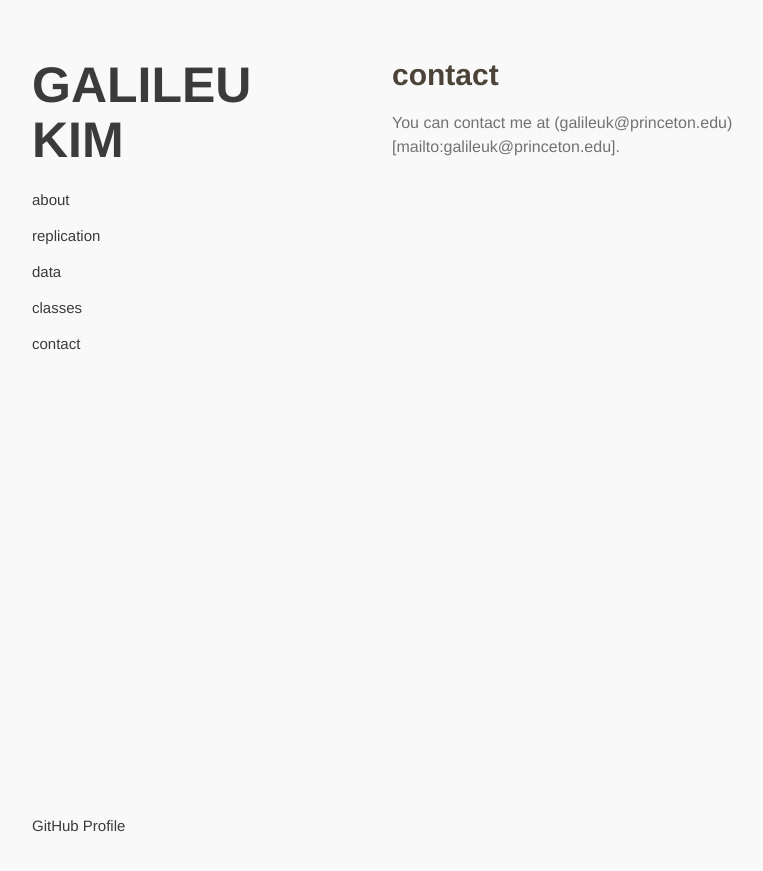
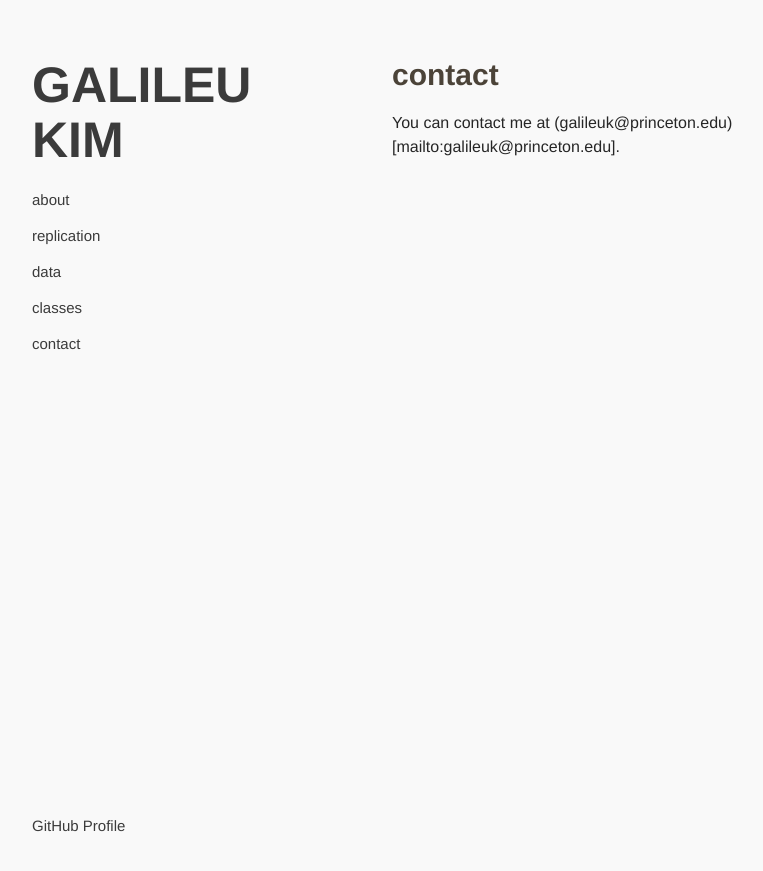
Before and after one commit to galileukim/galileukim.github.io, a Jekyll site: the page built from pages/contact.md, in a window 1280 px wide. Shown: the top 871 px of the page, without its empty margins (178-941 px from the left). Built offline with Jekyll 4.4.1, drawn with Linux system fonts in a browser that asks for light colours; our own code applies the rules of GitHub Pages for plain Markdown files.

Commit message:
change body font color

```diff
--- a/_sass/jekyll-theme-minimal.scss
+++ b/_sass/jekyll-theme-minimal.scss
@@ -5,7 +5,7 @@ body {
   background-color: #F9F9F9;
   padding:50px;
   font: 16px/1.5 Helvetica, Arial, sans-serif;
-  color:#727272;
+  color:#262626;
   font-weight:400;
 }
 
```
